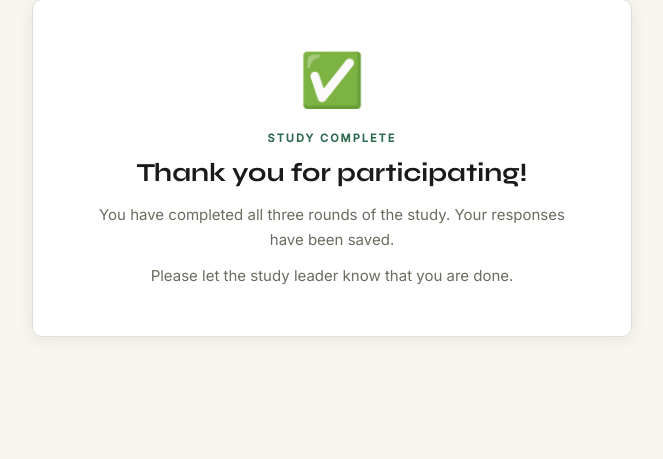
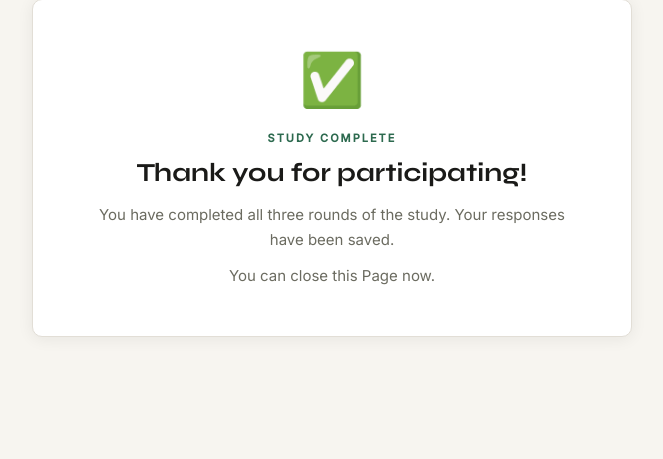
Before and after one commit to MaxiSchnabel/Bachelor-Studie, a Flask app: page /done in a window 1280 px wide. Shown: the part 232-691 px from the top of the page, without its empty margins (308-971 px from the left). Run offline with Flask 3, Linux system fonts and the light colour scheme; some libraries are stand-ins or nearby versions.

Commit message:
finished

```diff
--- a/templates/done.html
+++ b/templates/done.html
@@ -10,7 +10,7 @@
   <div class="eyebrow">Study Complete</div>
   <h1>Thank you for participating!</h1>
   <p style="margin-top:12px;">You have completed all three rounds of the study. Your responses have been saved.</p>
-  <p style="margin-top:10px;">Please let the study leader know that you are done.</p>
+  <p style="margin-top:10px;">You can close this Page now.</p>
 </div>
 </body>
 </html>
```
